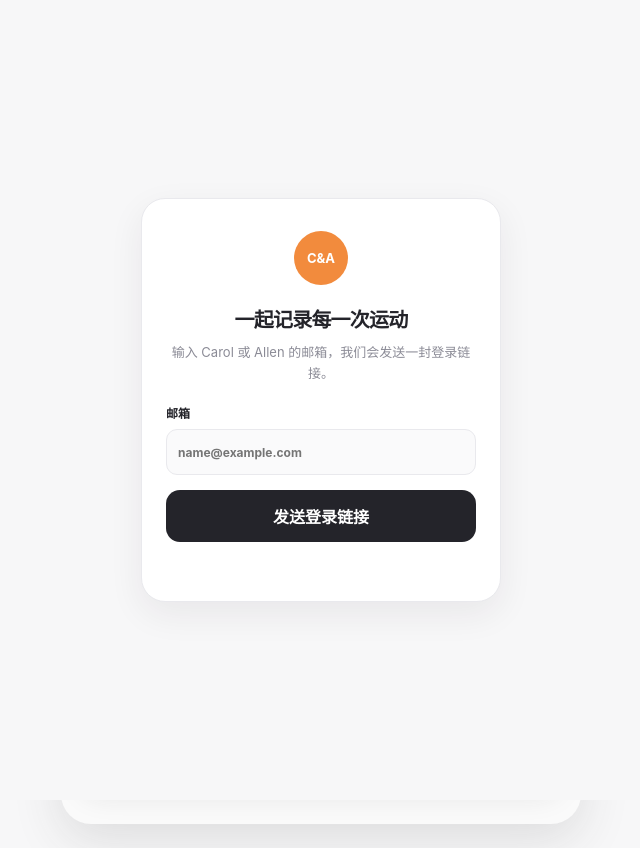
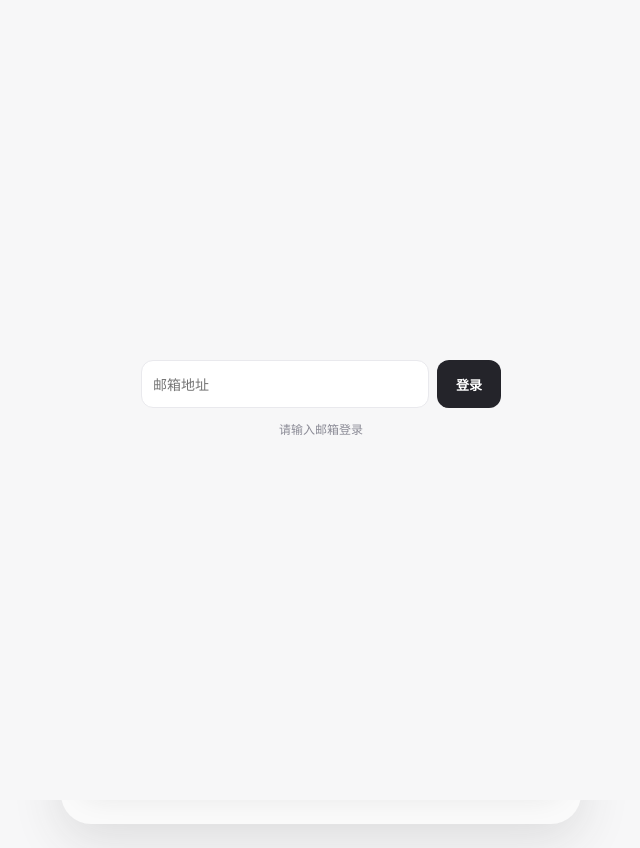
Before and after one commit to CarolShi417/QQLL-Exercise-Journey, a plain HTML site: page index.html in a window 1280 px wide. Shown: the whole page, without its empty margins (319-959 px from the left). Drawn offline with nearby package versions, Linux system fonts and the light colour scheme.

Commit message:
修改登录界面UI

```diff
--- a/index.html
+++ b/index.html
@@ -11,12 +11,11 @@
   <body>
     <section class="auth-screen" id="authScreen" aria-label="登录">
       <form class="auth-card" id="authForm">
-        <span class="auth-mark">C&A</span>
-        <h1>一起记录每一次运动</h1>
-        <p>输入 Carol 或 Allen 的邮箱，我们会发送一封登录链接。</p>
-        <label for="emailInput">邮箱<input id="emailInput" type="email" autocomplete="email" placeholder="name@example.com" required /></label>
-        <button class="save-button" type="submit">发送登录链接</button>
-        <p class="auth-message" id="authMessage"></p>
+        <div class="auth-fields">
+          <input id="emailInput" type="email" autocomplete="email" placeholder="邮箱地址" aria-label="邮箱地址" required />
+          <button class="save-button" type="submit">登录</button>
+        </div>
+        <p class="auth-message" id="authMessage">请输入邮箱登录</p>
       </form>
     </section>
     <main class="app-shell">
--- a/overrides.css
+++ b/overrides.css
@@ -66,6 +66,13 @@
 .auth-mark { display: inline-grid; width: 54px; height: 54px; place-items: center; border-radius: 50%; background: #f28b3d; color: #fff; font-size: 13px; font-weight: 700; }
 .auth-card h1 { margin: 19px 0 9px; font-size: 20px; letter-spacing: -.04em; }.auth-card p { margin: 0 0 21px; color: var(--subtle); font-size: 13px; line-height: 1.6; }.auth-card label { display: block; color: var(--ink); font-size: 12px; font-weight: 650; text-align: left; }.auth-card input { width: 100%; height: 46px; margin-top: 8px; padding: 0 11px; border: 1px solid var(--line); border-radius: 11px; outline: none; background: #fafafb; }.auth-card .save-button { margin-top: 15px; }.auth-card .auth-message { min-height: 20px; margin: 13px 0 0; color: #f28b3d; font-size: 12px; }.auth-card .auth-message.is-error { color: #cc5149; }
 
+/* Keep the pre-login state deliberately minimal. */
+.auth-card { padding: 0; border: 0; border-radius: 0; background: transparent; box-shadow: none; }
+.auth-fields { display: grid; grid-template-columns: 1fr auto; gap: 8px; }
+.auth-card input { height: 48px; margin: 0; border-radius: 12px; background: #fff; font-size: 14px; }
+.auth-card .save-button { width: auto; margin: 0; padding: 0 19px; border-radius: 12px; font-size: 13px; }
+.auth-card .auth-message { margin: 12px 0 0; color: var(--subtle); text-align: center; }
+
 .bottom-nav {
   position: fixed;
   bottom: max(12px, env(safe-area-inset-bottom));
```
